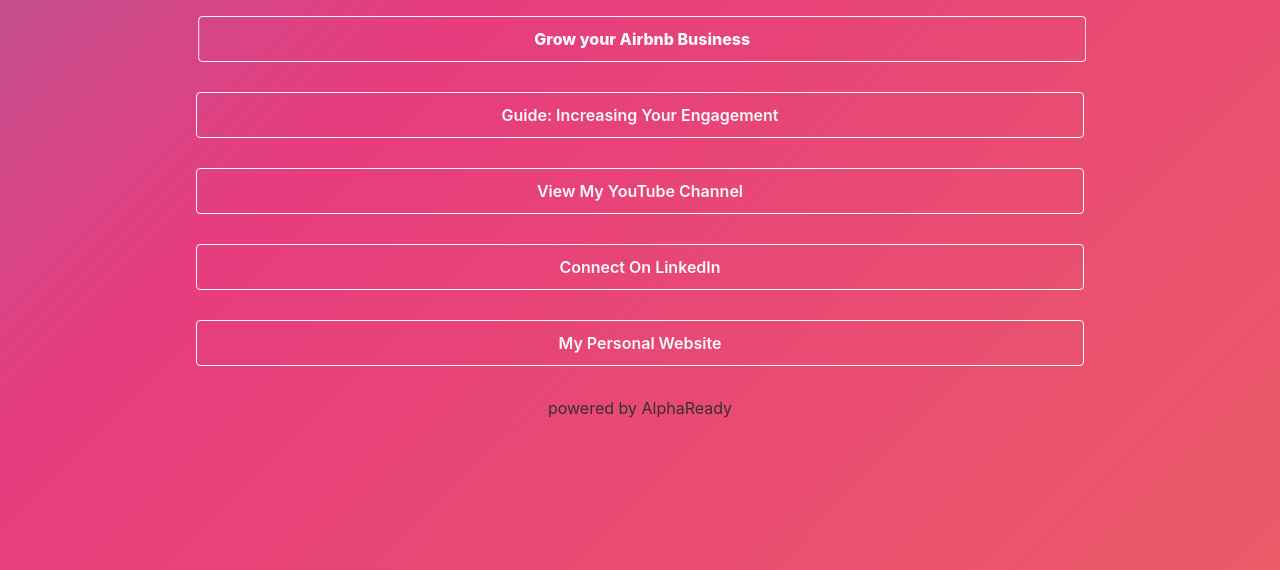
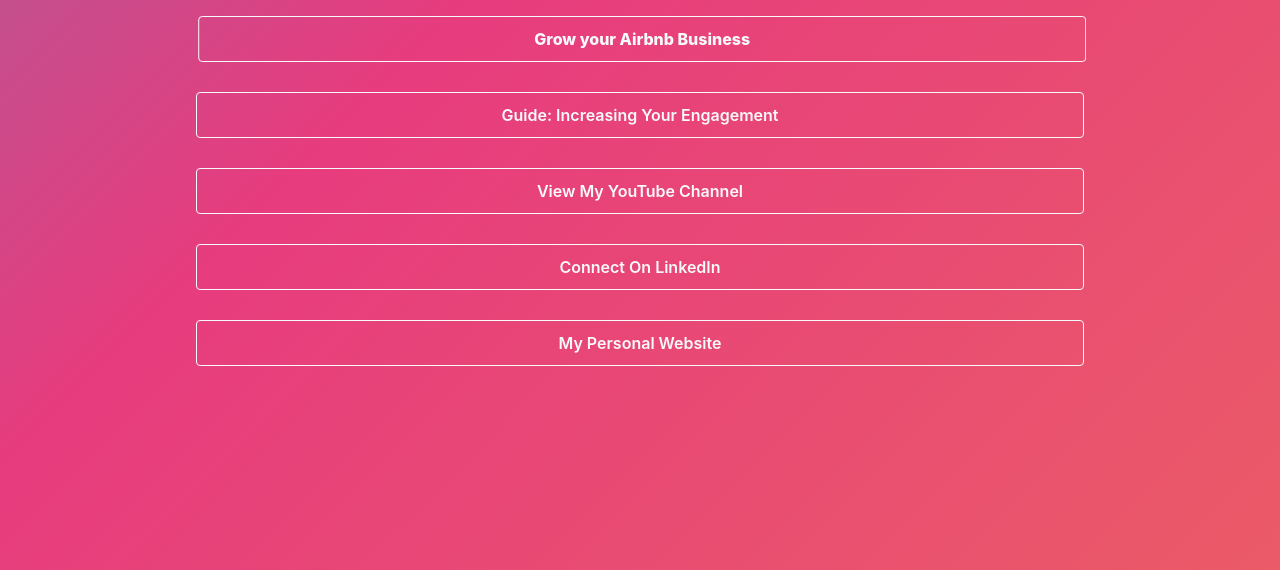
Before and after one commit to rkm00/test, a plain HTML site: page index.html in a window 1280 px wide. Shown: the part 230-800 px from the top of the page. Drawn offline with nearby package versions, Linux system fonts and the light colour scheme.

Commit message:
Update index.html

```diff
--- a/index.html
+++ b/index.html
@@ -44,10 +44,6 @@
     </div>
     </div>
 
-        <div class="text-center">
-            <a href="https://www.alphaready.co" style="color: #34312f;">powered by AlphaReady</a>
-        </div>
-
 
     <script src="https://code.jquery.com/jquery-3.3.1.slim.min.js" integrity="sha384-q8i/X+965DzO0rT7abK41JStQIAqVgRVzpbzo5smXKp4YfRvH+8abtTE1Pi6jizo" crossorigin="anonymous"></script>
     <script src="https://cdnjs.cloudflare.com/ajax/libs/popper.js/1.14.3/umd/popper.min.js" integrity="sha384-ZMP7rVo3mIykV+2+9J3UJ46jBk0WLaUAdn689aCwoqbBJiSnjAK/l8WvCWPIPm49" crossorigin="anonymous"></script>
```
